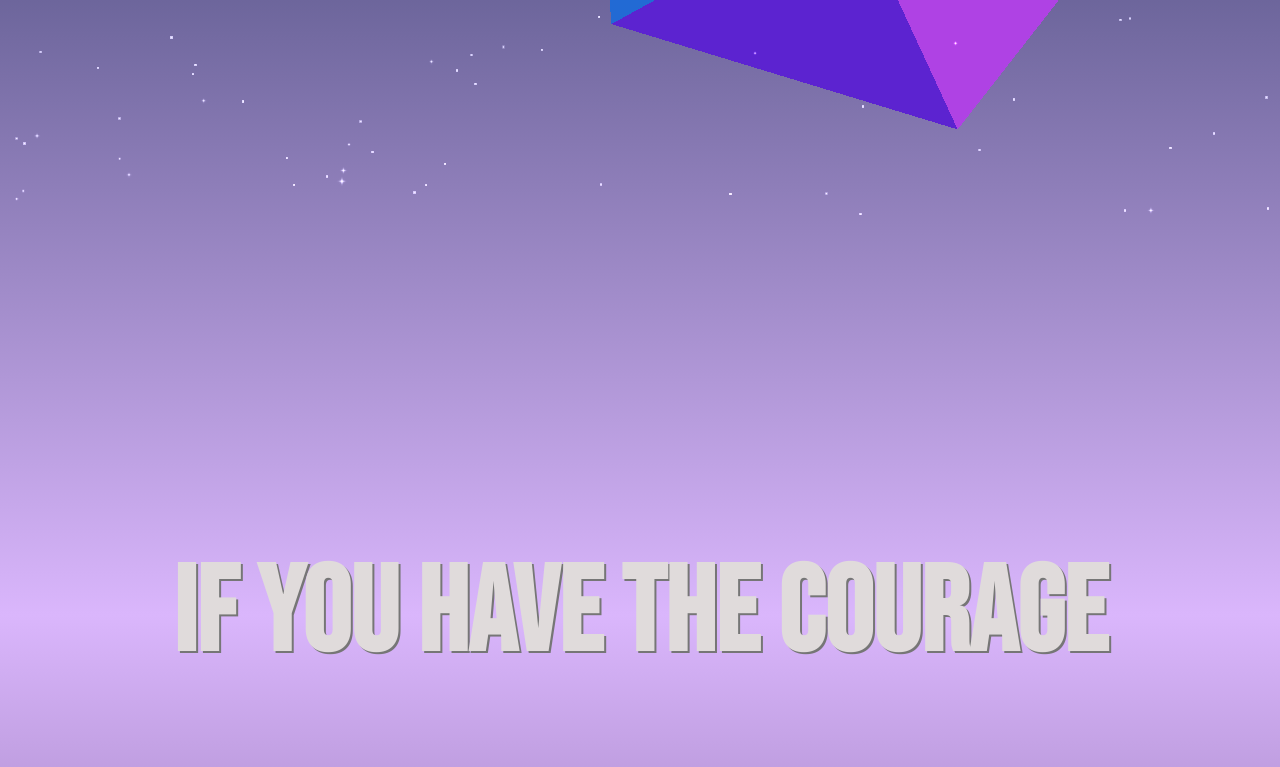
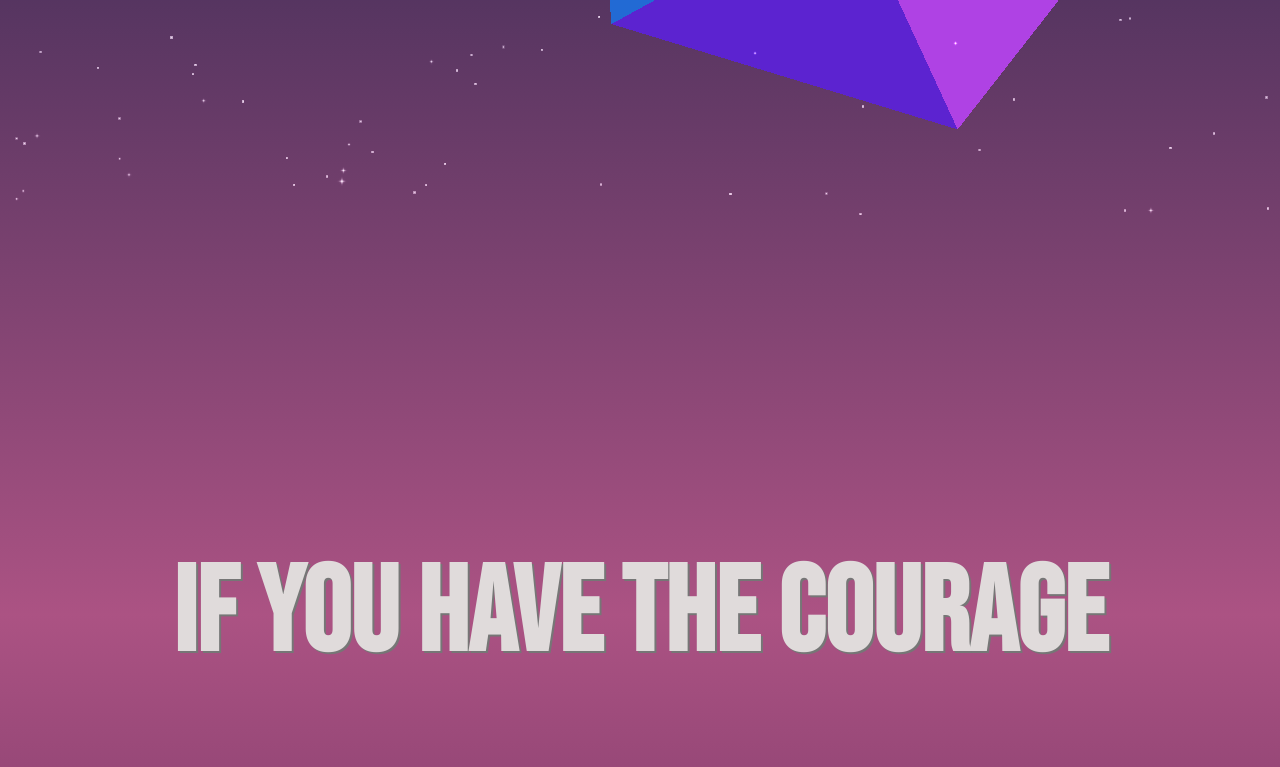
Before and after one commit to nanmartins/webGL-HTML, a website built with Vite: page src/index.html in a window 1280 px wide. Shown: the part 585-1352 px from the top of the page. Built offline with nearby package versions, Linux system fonts and the light colour scheme; animation ran at ten frames a second.

Commit message:
gradient color change

```diff
--- a/src/style.css
+++ b/src/style.css
@@ -9,7 +9,7 @@
 
 html {
   /* background-color: #1e1a20; */
-  background-image: linear-gradient(rgb(5,25,64),rgb(218, 182, 252) 50%,rgb(15,0,42));
+  background-image: linear-gradient(rgb(5,25,64),rgba(164, 67, 120, 0.916) 50%,rgb(15,0,42));
 }
 
 /* html,
```
